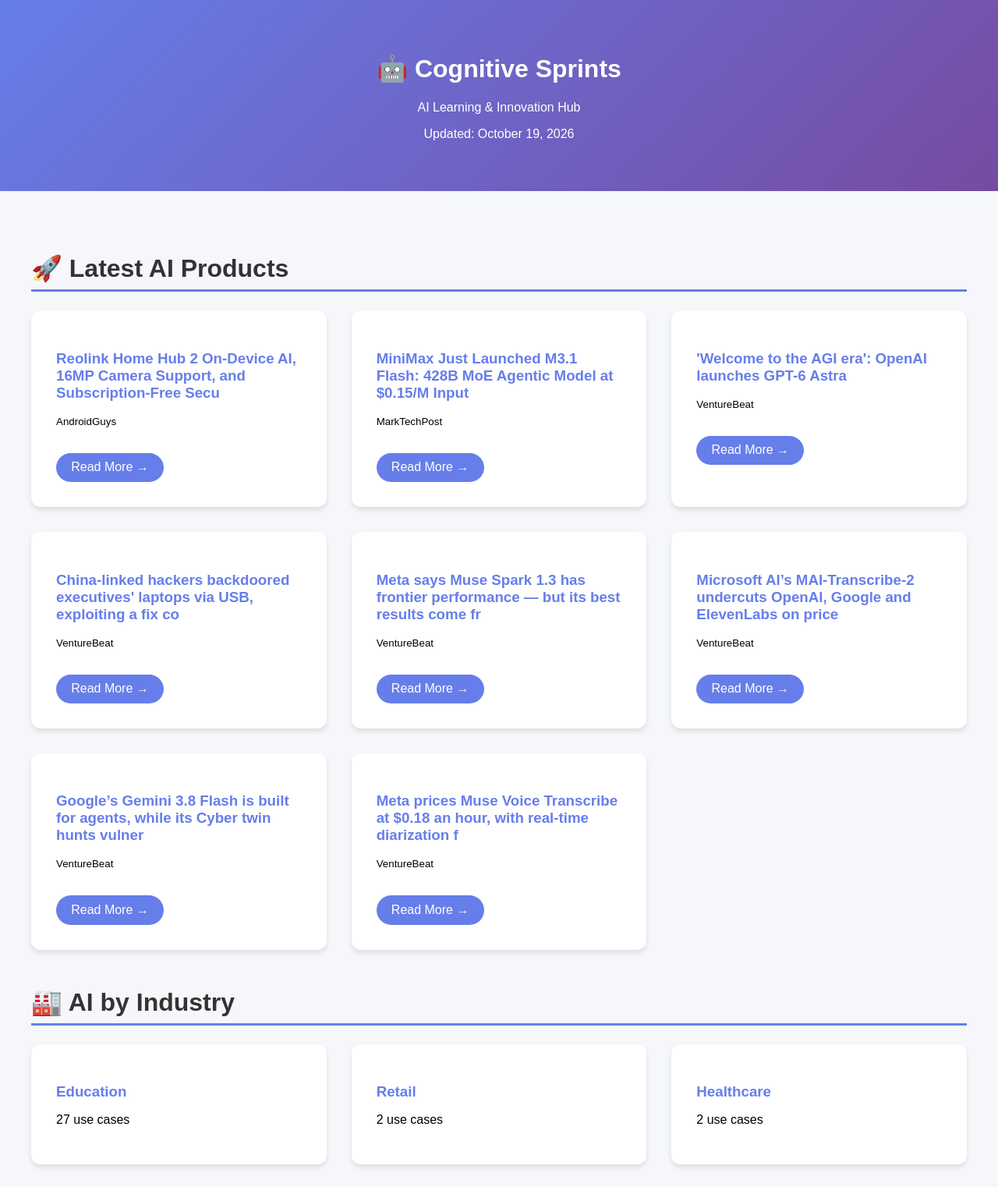
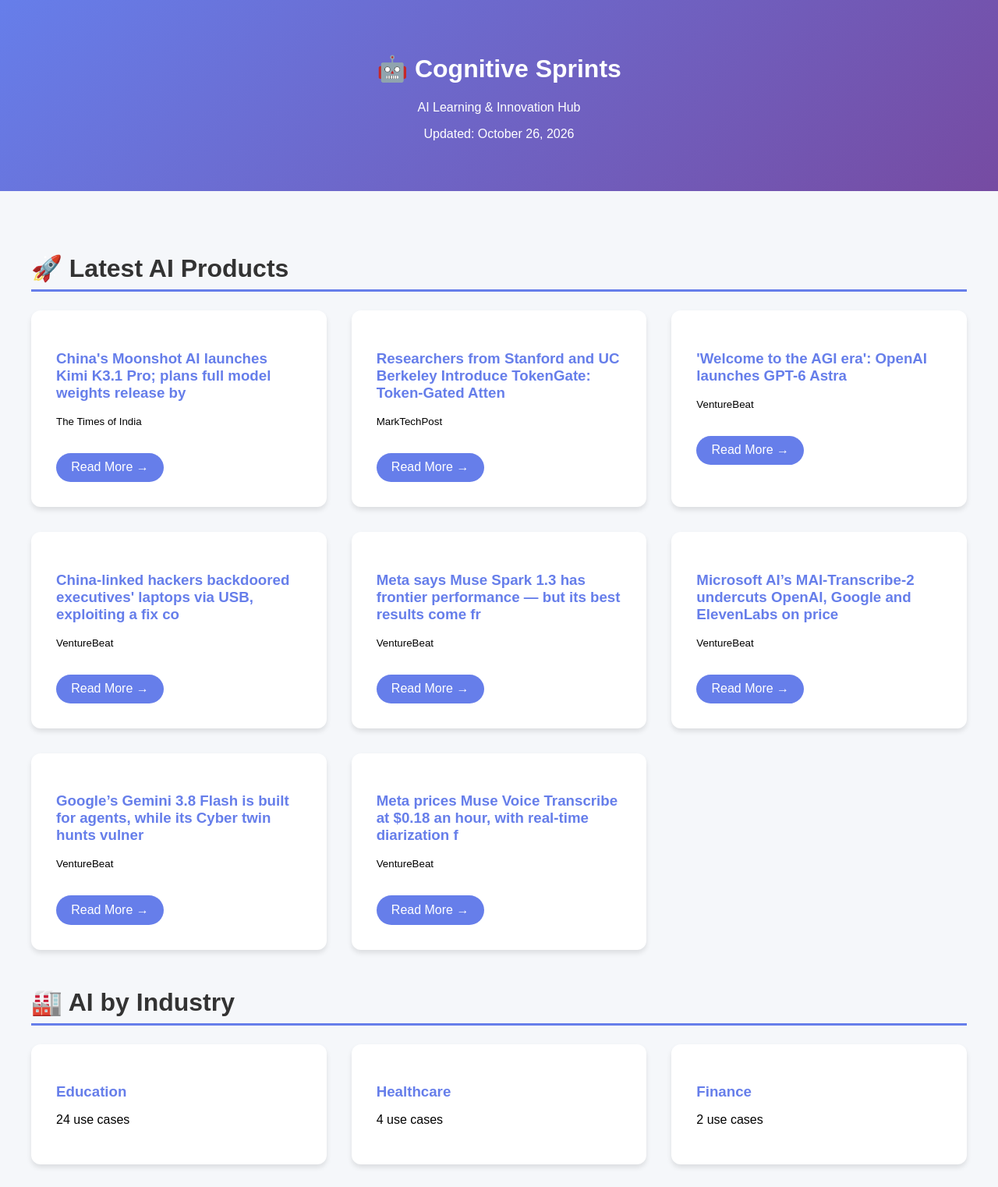
Before and after one commit to sameercsai/ai-learning-hub, a plain HTML site: page public/index.html in a window 1280 px wide. Shown: the top 1522 px of the page at 78% size. Drawn offline with Linux system fonts and the light colour scheme.

Commit message:
Auto-update: Mon Oct 26 15:31:47 UTC 2026

```diff
--- a/public/index.html
+++ b/public/index.html
@@ -22,7 +22,7 @@
     <div class="header">
         <h1>🤖 Cognitive Sprints</h1>
         <p>AI Learning & Innovation Hub</p>
-        <p>Updated: October 19, 2026</p>
+        <p>Updated: October 26, 2026</p>
     </div>
     <div class="container">
         <div class="section">
@@ -30,15 +30,15 @@
             <div class="grid">
 
                 <div class="card">
-                    <h3>Reolink Home Hub 2 On-Device AI, 16MP Camera Support, and Subscription-Free Secu</h3>
-                    <p><small>AndroidGuys</small></p>
-                    <a href="https://androidguys.com/news/reolink-home-hub-2-on-device-ai-16mp-camera-support-and-subscription-free-security-storage/" class="btn" target="_blank">Read More →</a>
+                    <h3>China's Moonshot AI launches Kimi K3.1 Pro; plans full model weights release by </h3>
+                    <p><small>The Times of India</small></p>
+                    <a href="https://economictimes.indiatimes.com/tech/artificial-intelligence/chinas-moonshot-ai-launches-kimi-k3-1-pro-plans-full-model-weights-release-by-nov/articleshow/135162538.cms" class="btn" target="_blank">Read More →</a>
                 </div>
 
                 <div class="card">
-                    <h3>MiniMax Just Launched M3.1 Flash: 428B MoE Agentic Model at $0.15/M Input</h3>
+                    <h3>Researchers from Stanford and UC Berkeley Introduce TokenGate: Token-Gated Atten</h3>
                     <p><small>MarkTechPost</small></p>
-                    <a href="https://www.marktechpost.com/2026/10/19/minimax-m3-1-flash-release/" class="btn" target="_blank">Read More →</a>
+                    <a href="https://www.marktechpost.com/2026/10/25/stanford-berkeley-tokengate-learned-token-pruning-llm-prefill/" class="btn" target="_blank">Read More →</a>
                 </div>
 
                 <div class="card">
@@ -85,17 +85,12 @@
 
                 <div class="card">
                     <h3>Education</h3>
-                    <p>27 use cases</p>
-                </div>
-
-                <div class="card">
-                    <h3>Retail</h3>
-                    <p>2 use cases</p>
+                    <p>24 use cases</p>
                 </div>
 
                 <div class="card">
                     <h3>Healthcare</h3>
-                    <p>2 use cases</p>
+                    <p>4 use cases</p>
                 </div>
 
                 <div class="card">
```
Also changed, not shown: newsletter.html (+6 -6 lines).
